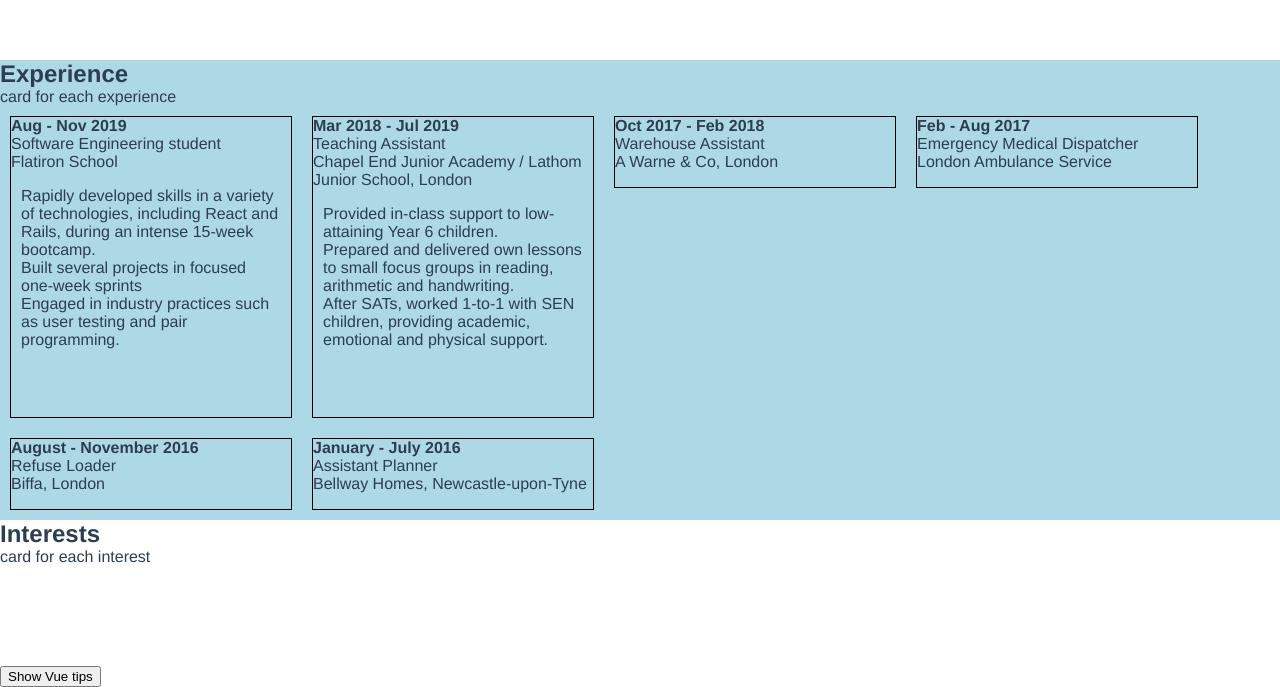
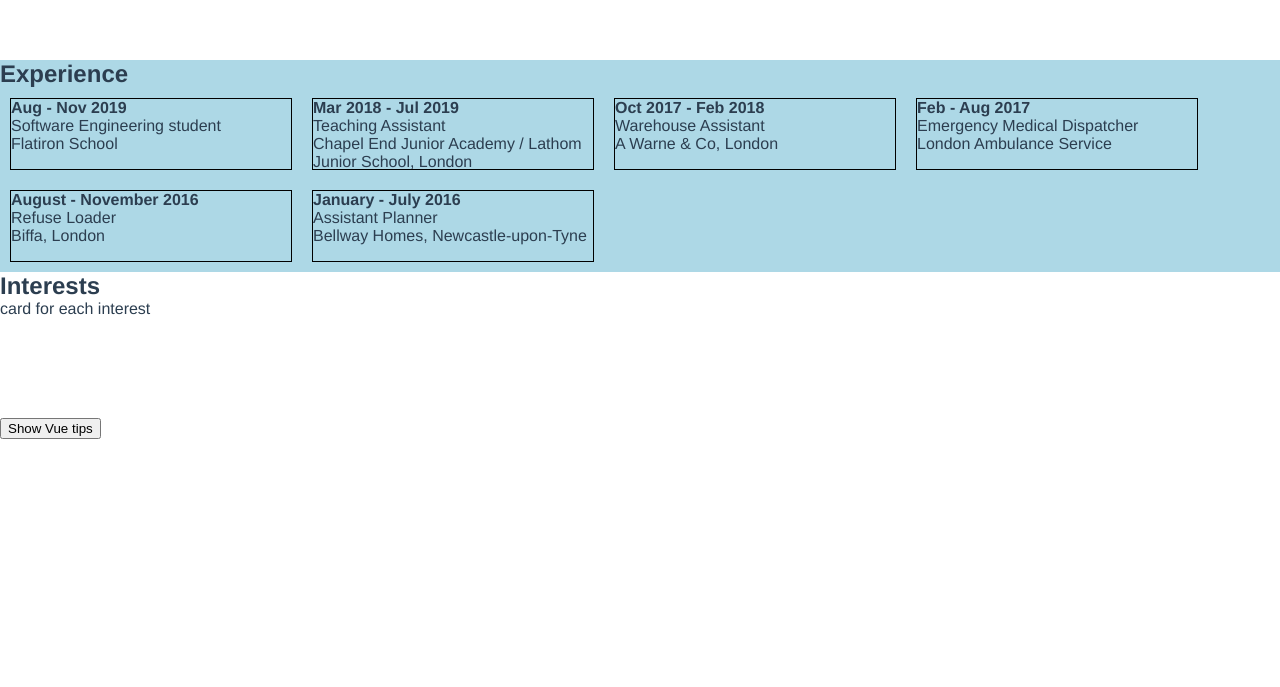
Before and after one commit to george-kirby/personal-website, a Vue app: page / in a window 1280 px wide. Shown: the part 930-1617 px from the top of the page. After the commit the page ends 1369 px from the top, so only its background shows below. Built offline with nearby package versions, Linux system fonts and the light colour scheme.

Commit message:
taller experience-card for longer description

```diff
--- a/src/components/HelloWorld.vue
+++ b/src/components/HelloWorld.vue
@@ -42,14 +42,13 @@
       </div>
       <section class="experience">
         <h2>Experience</h2>
-        <p>card for each experience</p>
         <!-- card for each experience -->
         <div class="experience-cards-container">
           <div
             v-for="role in experience"
             :key="role.title"
             class="experience-card"
-            :class="{ active: isActive(role.title) }"
+            :class="{ active: isActive(role.title), long: role.bullets.length > 1 }"
             v-on:click="toggleActive(role.title)"
           >
             <div class="summary">
@@ -194,7 +193,7 @@ export default {
       showTips: false,
       techSkills,
       experience,
-      activeExperiences: ["Software Engineering student", "Teaching Assistant"],
+      activeExperiences: [],
     };
   },
   methods: {
@@ -301,9 +300,12 @@ section.experience {
   border: solid 1px black;
 }
 
-/* .experience-card:hover, */
 .experience-card.active {
-  height: 300px;
+  height: 160px;
+}
+
+.experience-card.long.active {
+  height: 350px;
 }
 
 .experience-card .front {
```
